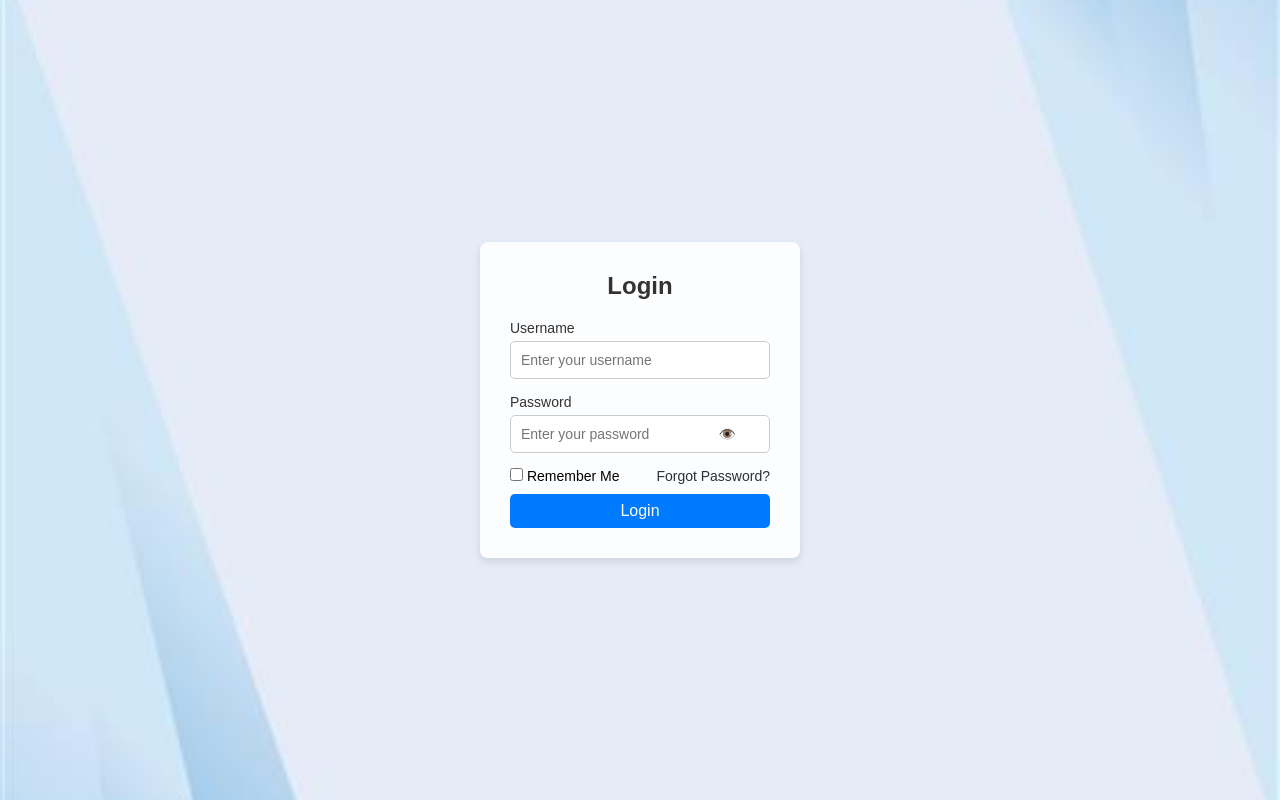
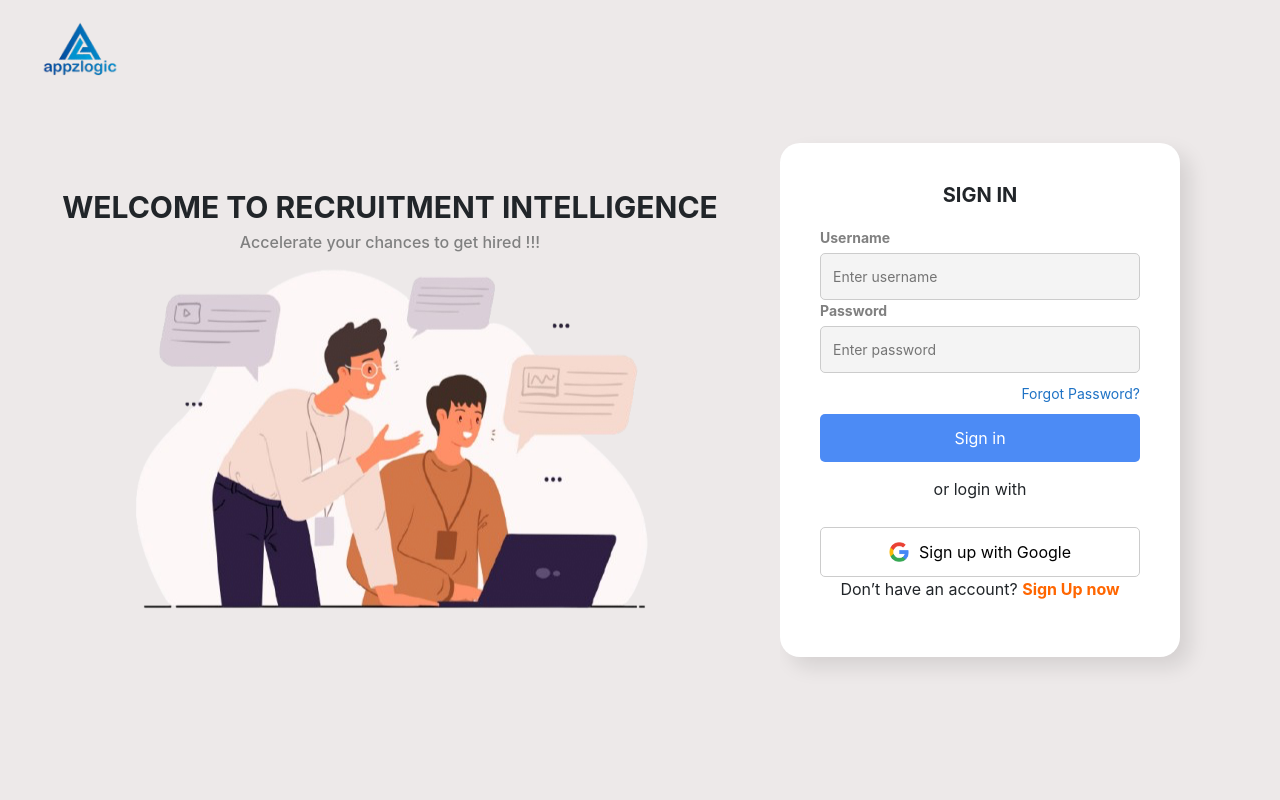
Before and after one commit to amitraja86/REP_Frontend, a React (Create React App) app: page / in a window 1280 px wide. Built offline with nearby package versions, Linux system fonts and the light colour scheme.

Commit message:
Login Page Updated

```diff
--- a/public/index.html
+++ b/public/index.html
@@ -9,35 +9,14 @@
       name="description"
       content="Web site created using create-react-app"
     />
-    <link rel="apple-touch-icon" href="%PUBLIC_URL%/logo192.png" />
-    <!--
-      manifest.json provides metadata used when your web app is installed on a
-      user's mobile device or desktop. See https://developers.google.com/web/fundamentals/web-app-manifest/
-    -->
+
     <link rel="manifest" href="%PUBLIC_URL%/manifest.json" />
-    <!--
-      Notice the use of %PUBLIC_URL% in the tags above.
-      It will be replaced with the URL of the `public` folder during the build.
-      Only files inside the `public` folder can be referenced from the HTML.
 
-      Unlike "/favicon.ico" or "favicon.ico", "%PUBLIC_URL%/favicon.ico" will
-      work correctly both with client-side routing and a non-root public URL.
-      Learn how to configure a non-root public URL by running `npm run build`.
-    -->
-    <title>React App</title>
+    <title>Recruitment Intelligence</title>
   </head>
   <body>
     <noscript>You need to enable JavaScript to run this app.</noscript>
     <div id="root"></div>
-    <!--
-      This HTML file is a template.
-      If you open it directly in the browser, you will see an empty page.
 
-      You can add webfonts, meta tags, or analytics to this file.
-      The build step will place the bundled scripts into the <body> tag.
-
-      To begin the development, run `npm start` or `yarn start`.
-      To create a production bundle, use `npm run build` or `yarn build`.
-    -->
   </body>
 </html>
--- a/src/App.js
+++ b/src/App.js
@@ -34,4 +34,5 @@ function App() {
   );
 }
 
+
 export default App;
--- a/src/components/Login.js
+++ b/src/components/Login.js
@@ -60,17 +60,100 @@
 
 //..............................................................................................
 
-import React, { useState } from "react";
-import "./styles/Login.css";
+// import React, { useState } from "react";
+// import "./styles/Login.css";
+// import { useNavigate } from "react-router-dom";
+// import axios from "axios";
+
+// const Login = () => {
+//   const [email, setEmail] = useState("");
+//   const [password, setPassword] = useState("");
+//   const [showPassword, setShowPassword] = useState(false);
+//   const [error, setError] = useState("");
+//   const navigate = useNavigate(); // ✅ Corrected
+
+//   const handleLogin = async (e) => {
+//     e.preventDefault();
+//     setError("");
+
+//     try {
+//       const response = await axios.get(
+//         `http://127.0.0.1:8000/user/login/?email=${encodeURIComponent(email)}&password=${encodeURIComponent(password)}`
+//       );
+//       console.log("Login successful:", response.data);
+//       const { access_token } = response.data;
+//       localStorage.setItem("token", access_token); // Store token
+//       navigate("/Home"); // ✅ Navigates correctly
+//     } catch (err) {
+//       console.error("Login failed:", err);
+//       setError("Invalid username or password");
+//     }
+//   };
+
+//   return (
+//     <div className="login-container">
+//       <h2>Login</h2>
+//       {error && <p className="error-message">{error}</p>}
+//       <form onSubmit={handleLogin}>
+//         <div className="input-group">
+//           <label htmlFor="email">Username</label>
+//           <input
+//             type="text"
+//             id="email"
+//             placeholder="Enter your username"
+//             value={email}
+//             onChange={(e) => setEmail(e.target.value)}
+//             required
+//           />
+//         </div>
+
+//         <div className="input-group">
+//           <label htmlFor="password">Password</label>
+//           <div className="password-container">
+//             <input
+//               type={showPassword ? "text" : "password"}
+//               id="password"
+//               placeholder="Enter your password"
+//               value={password}
+//               onChange={(e) => setPassword(e.target.value)}
+//               required
+//             />
+//             <button type="button" onClick={() => setShowPassword(!showPassword)}>👁️</button>
+//           </div>
+//         </div>
+
+//         <div className="checkbox-group">
+//           <label>
+//             <input type="checkbox" /> Remember Me
+//           </label>
+//           <a href="#">Forgot Password?</a>
+//         </div>
+
+//         <button type="submit" className="login-btn">Login</button>
+//       </form>
+//     </div>
+//   );
+// };
+
+// export default Login;
+
+
+
+import React from "react";
 import { useNavigate } from "react-router-dom";
+import { useState } from "react";
 import axios from "axios";
+import illustration from "./images/4630062-removebg-preview.png";
+import googleLogo from "./images/683d9a1a8150ee8b29bfd25d46804605-removebg-preview.png";
+import appzlogicLogo from "./images/images-2-removebg-preview 1.png";
+import "./styles/Login.css"; // Import your CSS file
 
 const Login = () => {
   const [email, setEmail] = useState("");
   const [password, setPassword] = useState("");
-  const [showPassword, setShowPassword] = useState(false);
+  // const [showPassword, setShowPassword] = useState(false);
   const [error, setError] = useState("");
-  const navigate = useNavigate(); // ✅ Corrected
+  const navigate = useNavigate();
 
   const handleLogin = async (e) => {
     e.preventDefault();
@@ -82,8 +165,8 @@ const Login = () => {
       );
       console.log("Login successful:", response.data);
       const { access_token } = response.data;
-      localStorage.setItem("token", access_token); // Store token
-      navigate("/Home"); // ✅ Navigates correctly
+      localStorage.setItem("token", access_token);
+      navigate("/home");
     } catch (err) {
       console.error("Login failed:", err);
       setError("Invalid username or password");
@@ -92,45 +175,61 @@ const Login = () => {
 
   return (
     <div className="login-container">
-      <h2>Login</h2>
-      {error && <p className="error-message">{error}</p>}
-      <form onSubmit={handleLogin}>
-        <div className="input-group">
+      {/* Left Panel */}
+      <div className="login-left">
+        <img src={appzlogicLogo} alt="Appzlogic Logo" className="appzlogic-logo" />
+        <h1>WELCOME TO RECRUITMENT INTELLIGENCE</h1>
+        <h4>Accelerate your chances to get hired !!!</h4>
+        <img src={illustration} alt="3D Illustration" className="illustration" />
+      </div>
+
+      {/* Right Panel */}
+      <div className="login-right">
+        <h2>SIGN IN </h2>
+        {error && <p className="error-message">{error}</p>} {/* Show error message */}
+
+        <form onSubmit={handleLogin} className="input-container">
           <label htmlFor="email">Username</label>
           <input
-            type="text"
+            type="email"
             id="email"
-            placeholder="Enter your username"
+            placeholder="Enter username"
             value={email}
             onChange={(e) => setEmail(e.target.value)}
             required
           />
-        </div>
 
-        <div className="input-group">
           <label htmlFor="password">Password</label>
           <div className="password-container">
             <input
-              type={showPassword ? "text" : "password"}
+              // type={showPassword ? "text" : "password"}
               id="password"
-              placeholder="Enter your password"
+              placeholder="Enter password"
               value={password}
               onChange={(e) => setPassword(e.target.value)}
               required
             />
-            <button type="button" onClick={() => setShowPassword(!showPassword)}>👁️</button>
+            {/* <button type="button" onClick={() => setShowPassword(!showPassword)}>👁️</button> */}
           </div>
-        </div>
+          <div className="checkbox-group">
+            <span></span> {/* Placeholder if needed */}
+            <a href="/forgot-password">Forgot Password?</a>
+          </div>
 
-        <div className="checkbox-group">
-          <label>
-            <input type="checkbox" /> Remember Me
-          </label>
-          <a href="#">Forgot Password?</a>
-        </div>
+          <button type="submit" className="btn-submit">Sign in</button>
+        </form>
 
-        <button type="submit" className="login-btn">Login</button>
-      </form>
+        <p>or login with</p>
+        <button className="btn-google">
+          <img src={googleLogo} alt="Google Logo" className="google-icon" />
+          Sign up with Google
+        </button>
+
+        <p>
+          Don’t have an account?{" "}
+          <a href="/signup" className="signup-link">Sign Up now</a>
+        </p>
+      </div>
     </div>
   );
 };
--- a/src/components/Navbar.js
+++ b/src/components/Navbar.js
@@ -1,7 +1,7 @@
 import React from "react";
 import { useNavigate } from "react-router-dom";
 import "./styles/Navbar.css";
-import logo from "../components/images/Appzlogic logo.png"; // Ensure the path is correct
+import logo from "../components/images/images-2-removebg-preview 1.png"; // Ensure the path is correct
 
 const Navbar = () => {
   const navigate = useNavigate();
--- a/src/components/styles/Home.css
+++ b/src/components/styles/Home.css
@@ -86,7 +86,7 @@
   flex-direction: column;
   align-items: center;
   justify-content: center;
-  background-image: url("../images/image\ \(1\).jpg");
+  background-image: url("../images/fluent_web_light.png");
   background-size: cover;
   background-position: center;
 
@@ -119,13 +119,27 @@ button {
   width: 100%;
   margin-left: 120px;
   background-image: url("../images/Interview\ img.jpg");
-  background-size: contain;
+  /* background-size: contain; */
   backdrop-filter:  blur(5px);
   background-repeat: no-repeat;
   background-position: right ;
 }
 
+.welcome-text h1 {
+  font-size: 30px;
+  font-weight: bold;
+  color: #2b435b;
+  margin-bottom: 20px;
+  /* text-align: center; */
+}
 
+.welcome-text h3 {
+  font-size: 25px;
+  font-weight: bold;
+  color: #2b435b;
+  margin-bottom: 20px;
+  /* text-align: center; */
+}
 
 .line{
   font-size: 14px;
--- a/src/components/styles/Login.css
+++ b/src/components/styles/Login.css
@@ -1,76 +1,164 @@
-body {
-    font-family: Arial, sans-serif;
-    background: url("../images/image\ \(1\).jpg") center/cover;
-    /* background-size: 70%; */
-    margin: 0;
+/* Container */
+.login-container {
   display: flex;
-    justify-content: center;
-    align-items: center;
   height: 100vh;
-    margin: 0;
+  width: 100%;
+  background: #ede9e9;
+  position: relative;
 }
 
-  .login-container {
-    /* background: #fff; */
-    background: rgba(255, 255, 255, 0.9); /*Slight transparency */
-    padding: 30px;
-    border-radius: 8px;
-    box-shadow: 0 4px 8px rgba(0, 0, 0, 0.1);
-    width: 320px;
-    text-align: center;
+/* Logo */
+.appzlogic-logo {
+  position: absolute;
+  top: 20px;
+  left: 20px;
+  width: 120px;
+  height: auto;
+
 }
 
-    .login-container img {
-        width: 100px;
-        height: 100px;
-        border-radius: 50%;
+/* Left Section */
+.login-left {
+  flex: 1;
+  display: flex;
+  flex-direction: column;
+  align-items: center;
+  justify-content: center;
+  background: #ede9e9;
+  padding: 20px;
+  position: relative;
+}
+
+.illustration {
+  /* width: 80%; */
+  /* max-width: 600px;   */
+  position: absolute;
+  top: 45%;
+  left: 50%;
+  transform: translate(-50%, -30%);
+  z-index: 2;
+}
+
+.login-left h1 {
+  font-size: 30px;
+  font-weight: bold;
+  text-align: center;
+  z-index: 3;
+  margin-top: -350px;
+  position: relative;
+}
+
+.login-left h4 {
+  font-size: 16px;
+  text-align: center;
+  color: gray;
+  z-index: 3;
+  margin-top: 0px;
+  position: relative;
+}
+
+/* Right Section */
+.login-right  {
+  flex: 1;
+  display: flex;
+  flex-direction: column;
+  align-items: center;
+  justify-content: center;
+  background: #ffffff;
+  border-radius: 20px;
+  box-shadow: 10px 10px 20px rgba(0, 0, 0, 0.1);
+  padding: 40px;
+  max-width: 400px;
+  margin: auto;
+  margin-right: 100px;
+}
+
+.login-right h2 {
+  font-size: 20px;
+  font-weight: bold;
   margin-bottom: 20px;
 }
 
-
-  .login-container h2 {
-    margin-bottom: 20px;
-    color: #333;
+/* Input Fields */
+.input-container {
+  display: flex;
+  flex-direction: column;
+  width: 100%;
+  margin-bottom: 15px;
 }
 
-  .input-group {
-    margin-bottom: 15px;
-    text-align: left;
+label {
+  font-size: 14px;
+  font-weight: bold;
+  color: gray;
+  margin-bottom: 5px;
 }
 
-  .input-group label {
-    display: block;
-    font-size: 14px;
-    margin-bottom: 5px;
-    color: #333;
-  }
-
-  .input-group input {
+input {
   width: 100%;
-    padding: 10px;
+  padding: 12px;
   border: 1px solid #ccc;
   border-radius: 5px;
   font-size: 14px;
+  background: #f4f4f4;
+  outline: none;
 }
 
-  .password-container {
-    display: flex;
-    align-items: center;
-    position: relative;
+input:focus {
+  border-color: #007bff;
+  background: #fff;
 }
 
-  .password-container input {
+/* Buttons */
+.btn-submit,
+.btn-google {
+  padding: 12px;
+  border-radius: 5px;
+  cursor: pointer;
+  font-size: 16px;
+  width: 100%;
+  margin-top: 10px;
+}
+
+.btn-submit {
+  background-color: #4c8bf5;
+  color: #fff;
+  border: none;
   width: 100%;
 }
 
-  .password-container button {
-    position: absolute;
-    right: 10px;
-    background: none;
-    border: none;
-    cursor: pointer;
-    font-size: 14px;
-    color: #007bff;
+.btn-submit:hover {
+  background-color: #3a76d3;
+}
+
+.btn-google {
+  display: flex;
+  align-items: center;
+  justify-content: center;
+  background: #ffffff;
+  color: black;
+  border: 1px solid #ccc;
+}
+
+.btn-google:hover {
+  background: #f1f1f1;
+}
+
+.google-icon {
+  width: 20px;
+  height: 20px;
+  margin-right: 10px;
+}
+
+/* Signup and Checkbox */
+.signup-link {
+  color: #ff6600;
+  font-weight: bold;
+  text-decoration: none;
+}
+
+.signup-link:hover {
+  text-decoration: underline;
 }
 
 .checkbox-group {
@@ -78,29 +166,14 @@ body {
   align-items: center;
   justify-content: space-between;
   font-size: 14px;
+  margin-top: 10px;
 }
 
 .checkbox-group a {
-    color: #2e2f30;
+  color: #1e72c5;
   text-decoration: none;
 }
 
 .checkbox-group a:hover {
   text-decoration: underline;
 }
-
-  .login-btn {
-    width: 100%;
-    padding: 10px;
-    background-color: #087df3;
-    color: rgb(247, 243, 243);
-    border: none;
-    border-radius: 5px;
-    font-size: 16px;
-    cursor: pointer;
-    margin-top: 10px;
-  }
-
-  .login-btn:hover {
-    background-color: #edf1f6;
-  }
--- a/src/components/styles/Navbar.css
+++ b/src/components/styles/Navbar.css
@@ -4,7 +4,7 @@
   align-items: center;
   background-color: #ffffff;
   /* background: rgba(35, 78, 99, 0.9); */
-  /* padding: 13px 26px; */
+  padding: 13px 26px;
   box-shadow: 0px 4px 6px rgba(0, 0, 0, 0.1);
   width: 100%;
   height: 60px;
--- a/src/components/styles/SearchFilter.css
+++ b/src/components/styles/SearchFilter.css
@@ -136,7 +136,7 @@
   z-index: 999;
   list-style: none;
   padding: 0;
-  margin: 0;
+  margin-left: 80px;
 }
 
 /* Individual search suggestion item */
@@ -192,7 +192,7 @@
 
 
 .search-btn {
-  background: #f5f6f7;
+  background: #ffffff;
   border: none;
   color: #2f384f;
   padding: 10px 15px;
@@ -203,7 +203,7 @@
 
 
 .search-btn:hover {
-  background: #1a2b3c;
+  background: #263a4e;
   color: #fff;
 }
 
--- a/src/index.js
+++ b/src/index.js
@@ -1,3 +1,5 @@
+import 'bootstrap/dist/css/bootstrap.min.css';
+import 'bootstrap/dist/js/bootstrap.bundle.min.js';
 import React from 'react';
 import ReactDOM from 'react-dom/client';
 import './index.css';
```
Also changed, not shown: package.json (+7 -0 lines), public/manifest.json, src/components/images/Techno Back.avif (added), 1 other file (tests, documents, lock files or other folders). Lines whose indentation alone changed are shown as unchanged.
